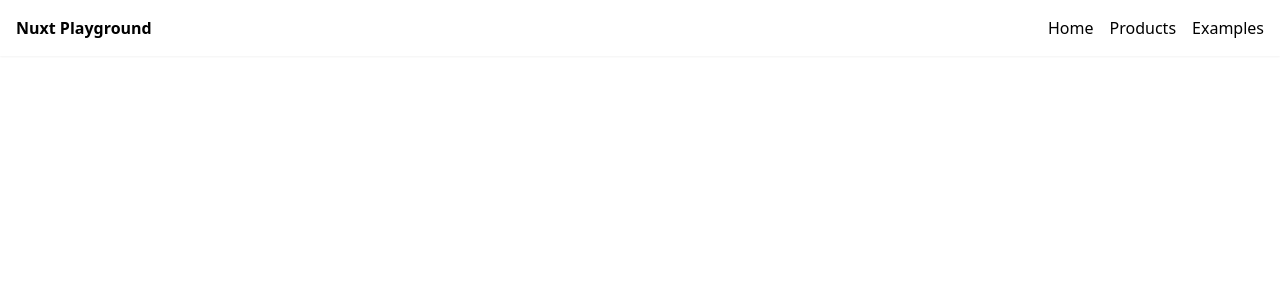
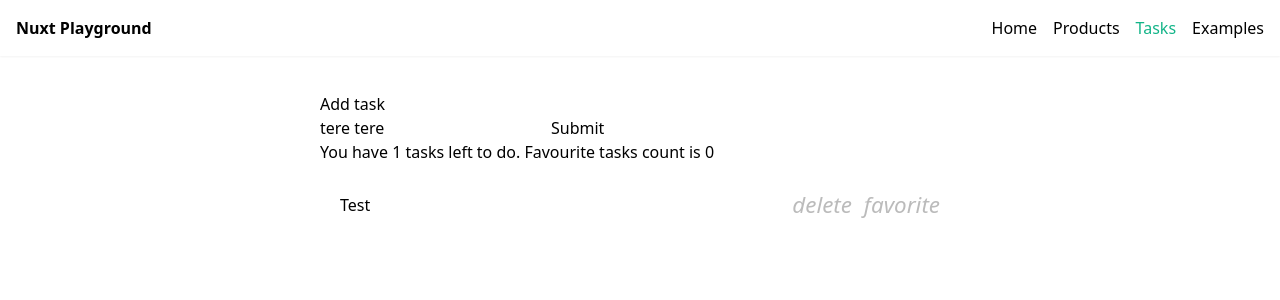
Before and after one commit to SiimKirjanen/nuxt-playground, a Nuxt app: page /tasks in a window 1280 px wide. Shown: the top 300 px of the page. Built offline with nearby package versions, Linux system fonts and the light colour scheme.

Commit message:
tasks page start

```diff
--- a/app.vue
+++ b/app.vue
@@ -1,6 +1,7 @@
 <template>
   <div>
     <NuxtLayout>
+      <NuxtLoadingIndicator />
       <NuxtPage />
     </NuxtLayout>
   </div>
--- /dev/null
+++ b/components/Footer.vue
@@ -0,0 +1,16 @@
+<template>
+    <footer class="container mx-auto p-4 flex justify-between border-t-2">
+        <ul class="flex gap-4">
+            <li><NuxtLink to="/">Home</NuxtLink></li>
+            <li><NuxtLink to="/products">Products</NuxtLink></li>
+        </ul>
+    </footer>
+</template>
+
+<script setup lang="ts">
+
+</script>
+
+<style scoped>
+
+</style>
--- a/components/Header.vue
+++ b/components/Header.vue
@@ -8,6 +8,7 @@
       <ul class="flex gap-4">
         <li><NuxtLink to="/">Home</NuxtLink></li>
         <li><NuxtLink to="/products">Products</NuxtLink></li>
+        <li><NuxtLink to="/tasks">Tasks</NuxtLink></li>
         <li><NuxtLink to="/examples">Examples</NuxtLink></li>
       </ul>
     </nav>
@@ -15,5 +16,7 @@
 </template>
 
 <style scoped>
-
+.router-link-exact-active {
+  color: #12b488;
+}
 </style>
--- /dev/null
+++ b/components/Task/Details.vue
@@ -0,0 +1,50 @@
+<script lang="ts" setup>
+    defineProps(['task'])
+    import { useTaskStore } from './../../stores/TaskStore'
+
+    const taskStore = useTaskStore()
+</script>
+
+<template>
+   <li class="task">
+    <h3>{{ task.title }}</h3>
+    <div class="icons">
+      <i
+        class="material-icons"
+        @click="taskStore.deleteTask(task.id)">
+        delete
+      </i>
+      <i
+        class="material-icons"
+        :class="{active: task.isFav}"
+        @click="taskStore.toggleFav(task.id)">
+        favorite
+      </i>
+    </div>
+  </li>
+</template>
+
+<style scoped>
+  .task {
+    padding: 8px 20px;
+    background: #fff;
+    margin-bottom: 20px;
+    border-radius: var(--el-input-border-radius,var(--el-border-radius-base));
+    box-shadow: 0 0 0 1px var(--el-input-border-color,var(--el-border-color)) inset;
+    display: flex;
+    justify-content: space-between;
+    align-items: center;
+  }
+  .task h3, .task .icons {
+    display: inline-block;
+  }
+  .task i.active {
+    color: #ff005d;
+  }
+  .task i {
+    font-size: 1.4em;
+    margin-left: 6px;
+    cursor: pointer;
+    color: #bbb;
+  }
+</style>
--- /dev/null
+++ b/components/Task/Form.vue
@@ -0,0 +1,33 @@
+<script lang="ts" setup>
+     import { reactive } from 'vue'
+    import { useTaskStore } from '../../stores/TaskStore'
+
+    const taskStore = useTaskStore()
+    const taskForm = reactive({
+      taskTitle: 'tere tere'
+    })
+
+    const handleSubmit = () => {
+      console.log('got title ', taskForm.taskTitle)
+      if (taskForm.taskTitle.length > 0) {
+
+        taskStore.addTask({
+          title: taskForm.taskTitle,
+          isFav: false,
+          id: Math.floor(Math.random() * 1000000)
+        })
+        taskForm.taskTitle  = ""
+      }else {
+
+      }
+    }
+</script>
+
+<template>
+  <h2>Add task</h2>
+
+  <form>
+    <input v-model="taskForm.taskTitle" type="text" />
+    <button @click.prevent="handleSubmit">Submit</button>
+  </form>
+</template>
--- /dev/null
+++ b/components/Task/List.vue
@@ -0,0 +1,89 @@
+<script lang="ts" setup>
+  import { onMounted, ref, computed } from 'vue'
+  import { useTaskStore } from './../../stores/TaskStore'
+
+  const taskStore = useTaskStore()
+  const filterFavs = ref(false);
+  const tasks = computed(() => {
+    return filterFavs.value ? taskStore.favs : taskStore.tasks;
+  });
+
+  onMounted(() => {
+    taskStore.getTasks()
+  })
+</script>
+
+<template>
+
+  <template v-if="taskStore.loading">
+    <h1>Loading...</h1>
+  </template>
+  <template v-else>
+    <div class="tasks-wrap">
+    <p>You have {{ taskStore.totalCount }} tasks left to do. Favourite tasks count is {{ taskStore.favCount }}</p>
+    <div class="filter-switch">
+      <!-- <el-switch v-model="filterFavs" active-text="All tasks" inactive-text="Fav tasks" /> -->
+    </div>
+    <transition name="switch">
+      <div v-if="tasks.length">
+        <transition-group class="tasks-list" tag="ul" name="list" appear>
+          <TaskDetails v-for="task in tasks" :key="task.id" :task="task" />
+        </transition-group>
+      </div>
+      <div v-else>
+       <!--  <el-alert title="Woohoo, nothing left todo!" type="success" show-icon /> -->
+      </div>
+    </transition>
+  </div>
+  </template>
+
+</template>
+
+<style scoped>
+  .tasks-wrap {
+    position: relative;
+  }
+  .tasks-list {
+    padding: 0;
+    position: relative;
+  }
+  .filter-switch {
+    display: flex;
+    justify-content: right;
+    margin-bottom: 16px;
+  }
+  /* list transitions */
+  .list-enter-from {
+    opacity: 0;
+    transform: scale(0.6);
+  }
+  .list-enter-active {
+    transition: all 0.4s ease;
+  }
+  .list-leave-to {
+    opacity: 0;
+    transform: scale(0.6);
+  }
+  .list-leave-active {
+    transition: all 0.4s ease;
+    /* position: absolute; */ /* for move transition after item leaves */
+  }
+  .list-move {
+    transition: all 0.3s ease;
+  }
+
+  /* switch transitions */
+  .switch-enter-from,
+  .switch-leave-to {
+    opacity: 0;
+    transform: translateY(20px);
+  }
+  .switch-enter-active{
+    transition: all 0.5s ease;
+  }
+  .switch-leave-active {
+    transition: all 0.5s ease;
+    position: absolute;
+    width: 100%;
+  }
+</style>
--- a/layouts/products.vue
+++ b/layouts/products.vue
@@ -1,24 +1,9 @@
 <template>
     <div>
-      <header class="shadow-sm bg-white">
-        <nav class="container mx-auto p-4">
-          <NuxtLink to="/products" class="font-bold">Nuxt Dojo Merch</NuxtLink>
-        </nav>
-      </header>
+      <Header />
       <div class="container mx-auto p-4">
         <slot />
       </div>
-      <footer class="container mx-auto p-4 flex justify-between border-t-2">
-        <ul class="flex gap-4">
-          <li><NuxtLink to="/">Home</NuxtLink></li>
-          <li><NuxtLink to="/products">Products</NuxtLink></li>
-        </ul>
-      </footer>
+      <Footer />
     </div>
   </template>
-
-  <style scoped>
-    .router-link-exact-active {
-      color: #12b488;
-    }
-  </style>
--- a/nuxt.config.ts
+++ b/nuxt.config.ts
@@ -7,5 +7,8 @@ export default defineNuxtConfig({
       tailwindcss: {},
       autoprefixer: {},
     },
-  }
+  },
+  modules: [
+    '@pinia/nuxt',
+  ],
 })
--- a/package.json
+++ b/package.json
@@ -19,6 +19,8 @@
     "vue-router": "^4.2.5"
   },
   "dependencies": {
+    "@pinia/nuxt": "^0.5.1",
+    "pinia": "^2.1.7",
     "sass": "^1.69.5"
   }
 }
--- /dev/null
+++ b/pages/tasks.vue
@@ -0,0 +1,17 @@
+<script setup lang="ts">
+
+</script>
+
+<template>
+  <div class="wrap">
+    <TaskForm></TaskForm>
+    <TaskList></TaskList>
+  </div>
+</template>
+
+<style scoped>
+ .wrap {
+    max-width: 640px;
+    margin: 20px auto;
+  }
+</style>
--- /dev/null
+++ b/stores/TaskStore.ts
@@ -0,0 +1,52 @@
+import { defineStore } from 'pinia'
+import Storage from './../utils/storage'
+
+type Task = {
+  title: string
+  isFav: boolean
+  id: number
+}
+
+const taskStorage = new Storage<Task[]>('task')
+
+export const useTaskStore = defineStore('taskStore', {
+  state: () => ({
+    tasks: [] as Task[],
+    loading: true
+  }),
+  getters: {
+    favs(): Task[] {
+      return this.tasks.filter((t) => t.isFav)
+    },
+    favCount(): number {
+      return this.favs.length;
+    },
+    totalCount(state): number {
+      return state.tasks.length
+    }
+  },
+  actions: {
+    getTasks() {
+      this.tasks = taskStorage.get() || [{title: 'Test', isFav: false, id: 123455}]
+      this.loading = false
+    },
+    addTask(task: Task) {
+      this.tasks.push(task)
+      taskStorage.set(this.tasks)
+    },
+    deleteTask(id: number) {
+      this.tasks = this.tasks.filter((t) => {
+        return t.id !== id
+      })
+      taskStorage.set(this.tasks)
+    },
+    toggleFav(id: number) {
+      const task = this.tasks.find((t) => t.id === id)
+
+      if (task) {
+        task.isFav = !task.isFav
+      }
+      taskStorage.set(this.tasks)
+    }
+  }
+})
--- /dev/null
+++ b/utils/storage.ts
@@ -0,0 +1,29 @@
+type StorageType = 'localStorage' | 'sessionStorage'
+
+export default class Storage<T = unknown> {
+  private readonly key: string
+  private readonly storageType: StorageType
+
+  constructor(key: string, storageType: StorageType = 'localStorage') {
+    this.key = key
+    this.storageType = storageType
+  }
+
+  get(): T | null {
+    try {
+      const value = window[this.storageType].getItem(this.key) ?? ''
+      return JSON.parse(value)
+    } catch {
+      return null
+    }
+  }
+
+  set(value: T): void {
+    const strValue = JSON.stringify(value)
+    window[this.storageType].setItem(this.key, strValue)
+  }
+
+  remove(): void {
+    window[this.storageType].removeItem(this.key)
+  }
+}
```
Also changed, not shown: 1 other file (tests, documents, lock files or other folders).
